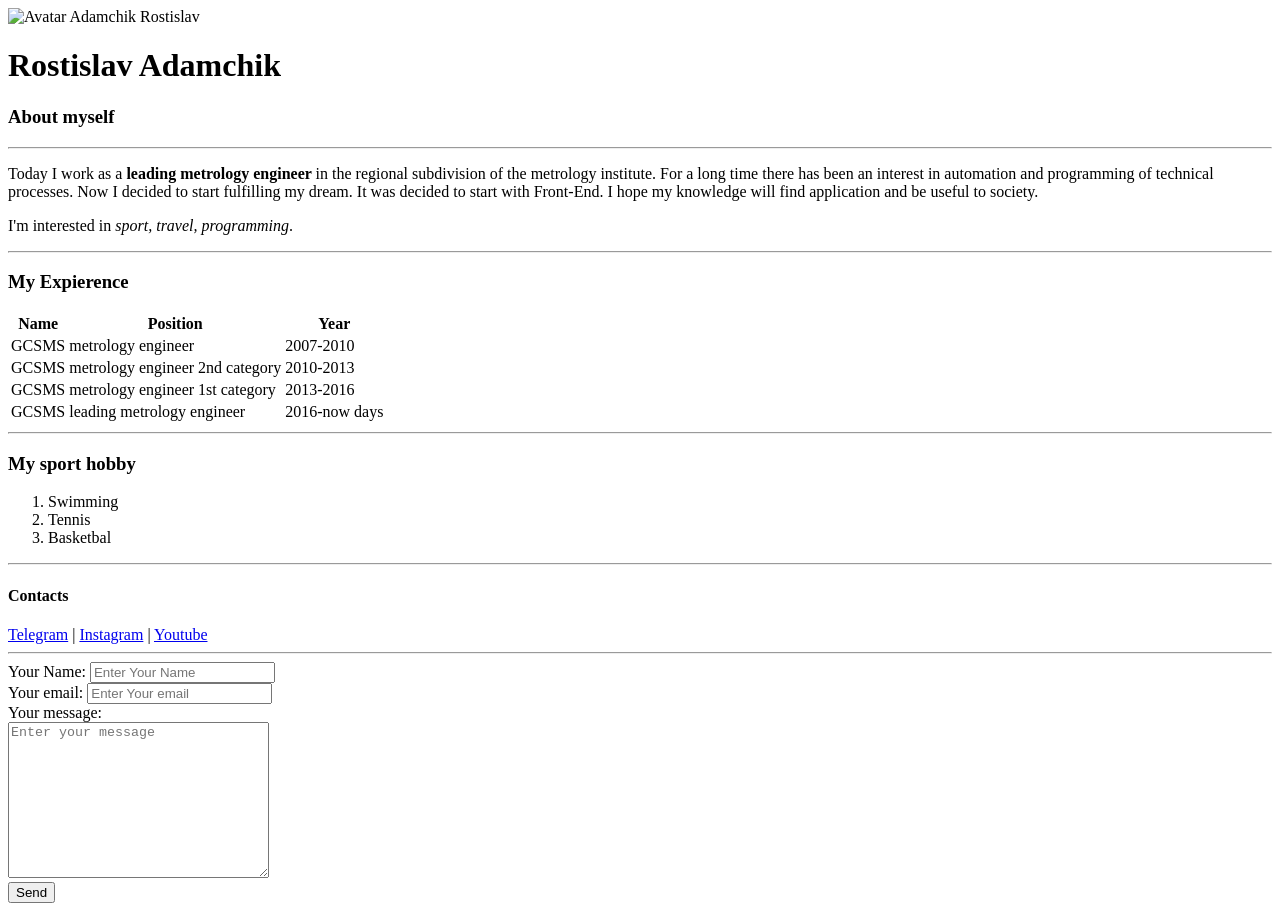
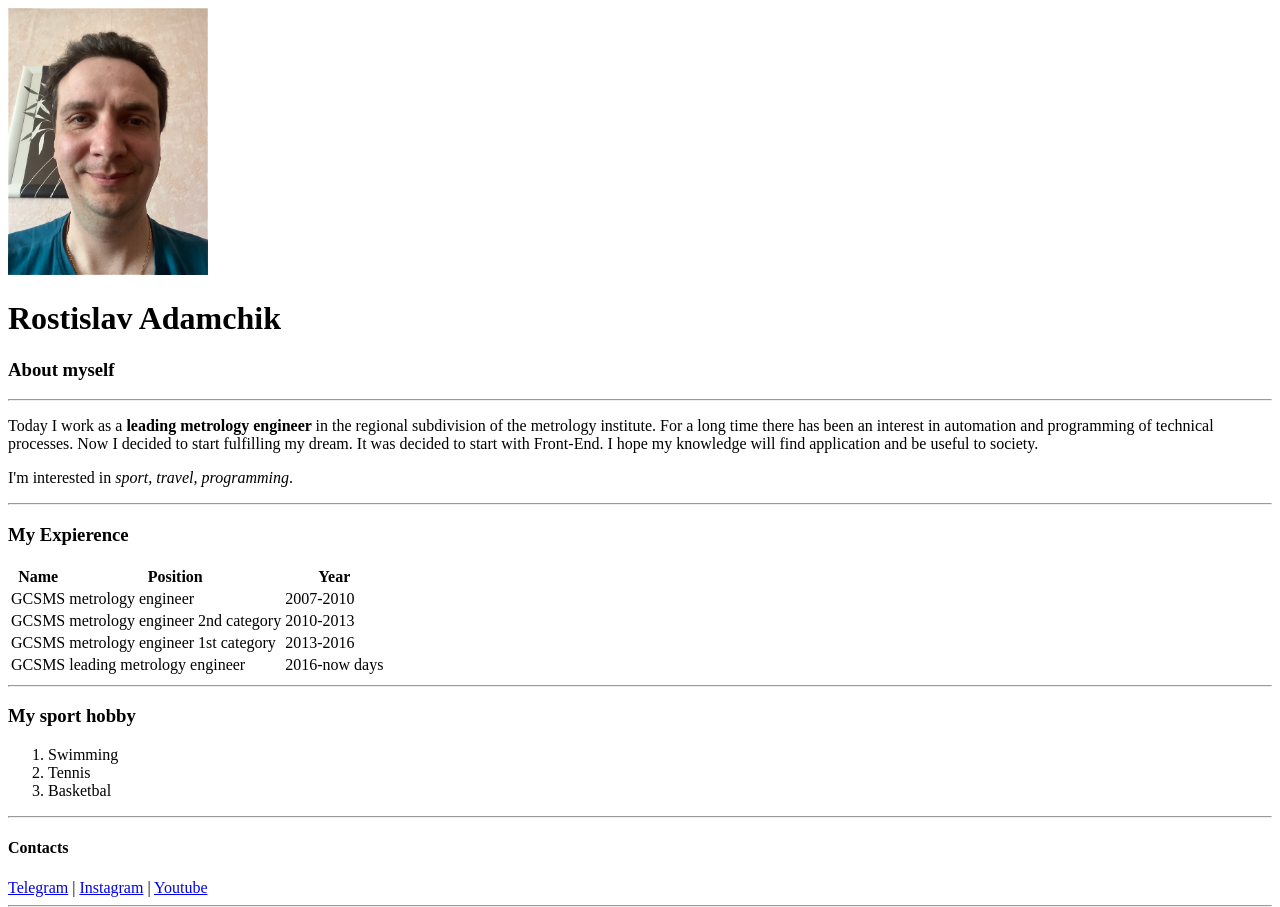
Before and after one commit to Rost1slau/Vladien, a plain HTML site: page index.html in a window 1280 px wide. Shown: the top 907 px of the page. Drawn offline with Linux system fonts and the light colour scheme; the site is published under a folder, as on GitHub Pages, so addresses that start at the root find nothing.

Commit message:
fix
tree to avatar

```diff
--- a/index.html
+++ b/index.html
@@ -10,7 +10,7 @@
     <title>Rostislav resume </title>
 </head>
 <body>
-    <img src="/Imgs/Ava.jpeg" alt="Avatar Adamchik Rostislav" width="200">
+    <img src="./Imgs/Ava.jpeg" alt="Avatar Adamchik Rostislav" width="200">
    <h1>Rostislav Adamchik</h1>
    <h3>About myself</h3>
    <hr>
```
